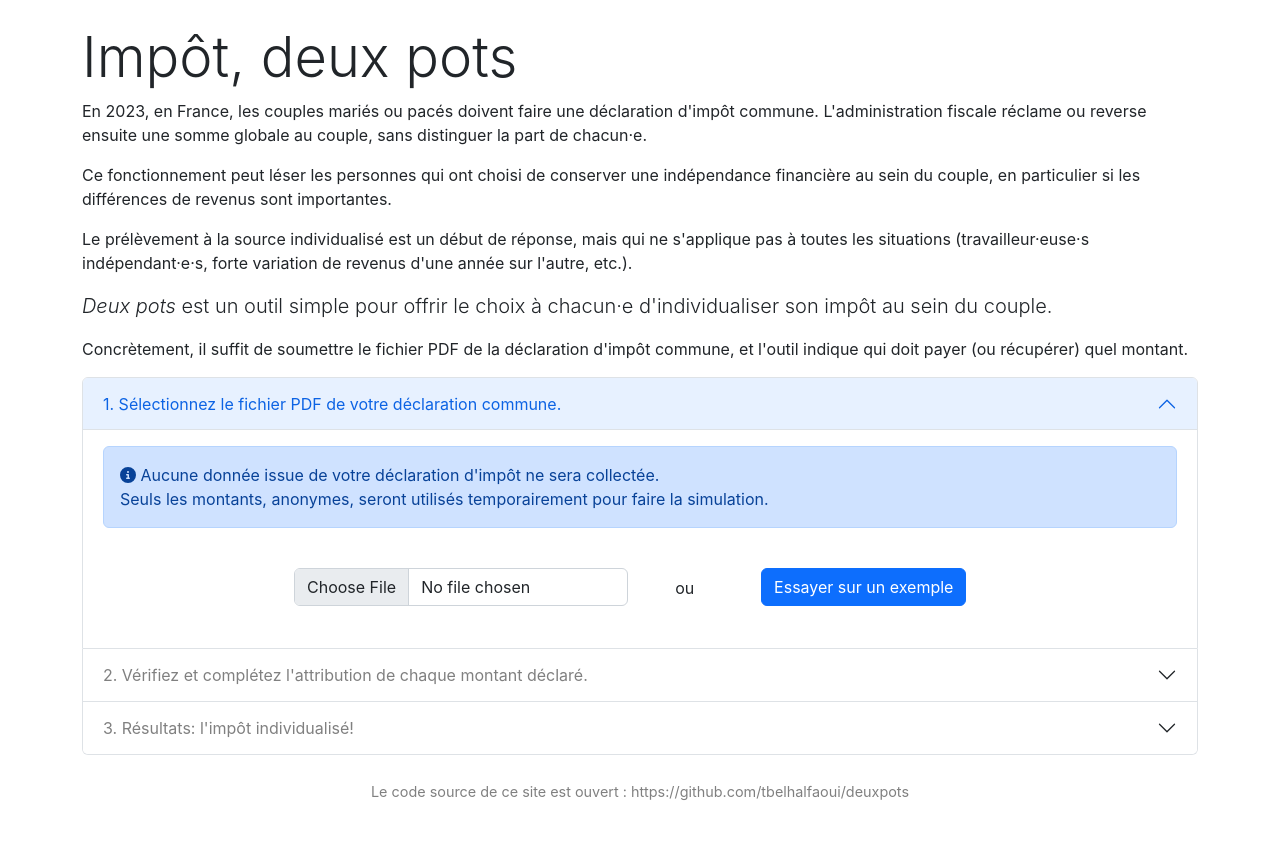
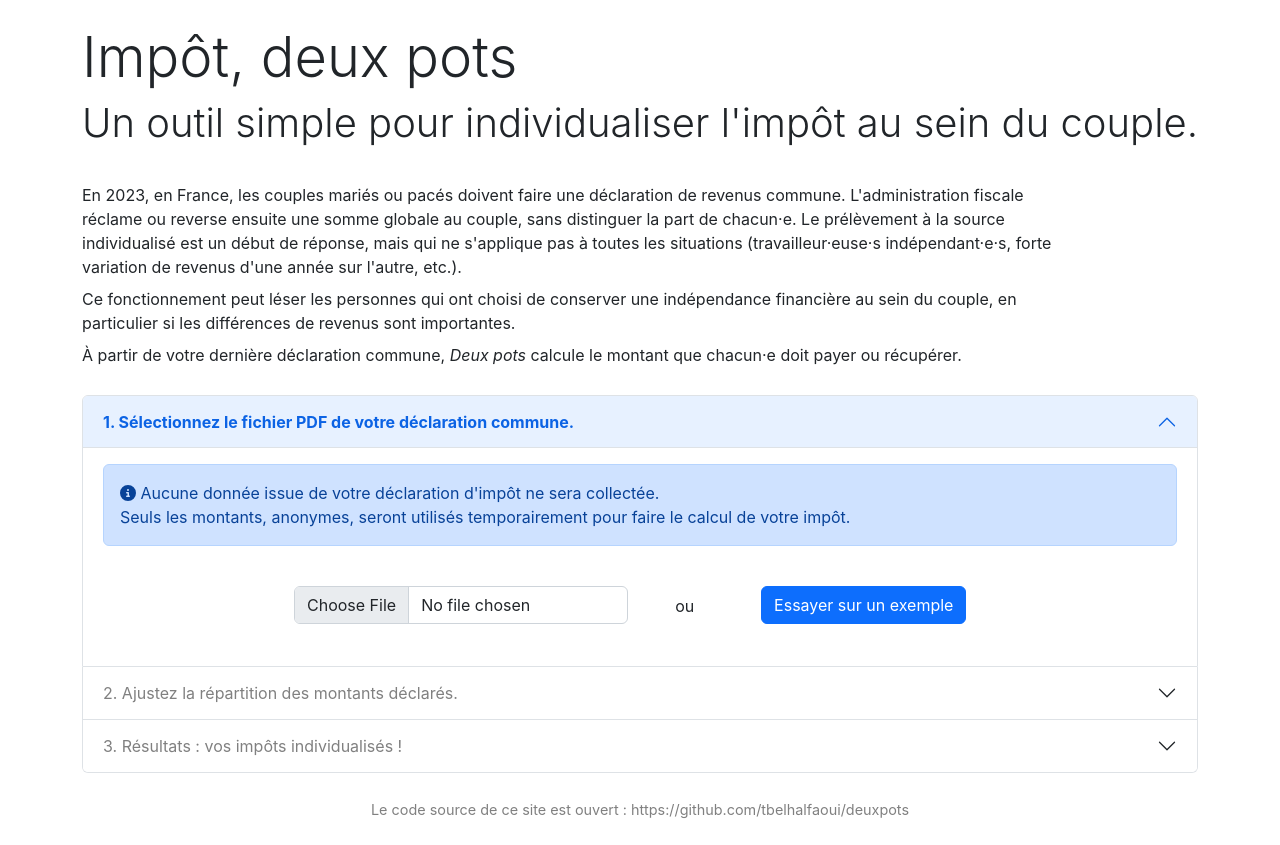
Before and after one commit to tbelhalfaoui/deuxpots, a React (Create React App) app in the folder frontend/: page / in a window 1280 px wide. Built offline with nearby package versions, Linux system fonts and the light colour scheme.

Commit message:
Update header text (bis)

```diff
--- a/frontend/src/App.js
+++ b/frontend/src/App.js
@@ -1,8 +1,8 @@
 import React, { useState } from "react"
+import { Accordion, AccordionStepItem } from './components/Accordion';
+import './App.css';
 import { Header } from './components/Header.js'
 import { PdfSubmitForm } from './components/PdfSubmitForm.js'
-import { Accordion, AccordionStepItem } from './components/Accordion';
-import './App.css';
 import { TaxBoxesPanel } from "./components/TaxBoxesPanel.js";
 import { ResultsPanel } from "./components/ResultsPanel.js";
 
@@ -22,12 +22,12 @@ function App() {
           itemStep={1} currentStep={step} maxCurrentStep={maxStep} setStep={setStep}>
             <PdfSubmitForm setBoxes={setBoxes} setStep={(s) => setStep(s) || setMaxStep(s)} setWarnings={setWarnings} />
           </AccordionStepItem>
-          <AccordionStepItem title="2. Vérifiez et complétez l'attribution de chaque montant déclaré."
+          <AccordionStepItem title="2. Ajustez la répartition des montants déclarés."
           itemStep={2} currentStep={step} maxCurrentStep={maxStep} setStep={setStep}>
             <TaxBoxesPanel boxes={boxes} setBoxes={setBoxes} setStep={(s) => setStep(s) || setMaxStep(s)}
             setIndividualizedResults={setIndividualizedResults} warnings={warnings} />
           </AccordionStepItem>
-          <AccordionStepItem title="3. Résultats: l'impôt individualisé!"
+          <AccordionStepItem title="3. Résultats&nbsp;: vos impôts individualisés&nbsp;!"
           itemStep={3} currentStep={step} maxCurrentStep={maxStep} setStep={setStep}>
             <ResultsPanel results={individualizedResults} />
           </AccordionStepItem>
--- a/frontend/src/components/Accordion.js
+++ b/frontend/src/components/Accordion.js
@@ -9,7 +9,7 @@ export const AccordionItem = ({ title, name, isExpanded, onExpand, enabled, chil
         <h2 className="accordion-header" id={`heading-${name}`}>
             <button className={`accordion-button ${(!isExpanded) && "collapsed"}`} type="button" data-bs-toggle="collapse"
             aria-expanded={isExpanded} aria-controls={`collapse-${name}`} onClick={onExpand} disabled={!enabled}
-            style={(!enabled) ? {color: 'gray'} : {'': 'bold'}}>
+            style={(!enabled) ? {color: 'gray'} : {fontWeight: 'bold'}}>
                 {title}
             </button>
         </h2>
--- a/frontend/src/components/Header.js
+++ b/frontend/src/components/Header.js
@@ -1,27 +1,27 @@
 export const Header = () => (
     <div className="jumbotron">
       <h1 className="display-4">Impôt, deux pots</h1>
-      <p>
-        En 2023, en France, les couples mariés ou pacés doivent faire une déclaration d'impôt commune.
+      <h2 className="display-6">
+          Un outil simple pour individualiser l'impôt au sein du couple.
+      </h2>
+      <div class="container py-4 px-0">
+        <div class="row col-12 col-xl-11">
+          <p class="my-1">
+            En 2023, en France, les couples mariés ou pacés doivent faire une déclaration de revenus commune.
             L'administration fiscale réclame ou reverse ensuite une somme globale au couple, sans distinguer
             la part de chacun·e.
+            Le prélèvement à la source individualisé est un début de réponse, mais qui ne s'applique pas à toutes
+            les situations (travailleur·euse·s indépendant·e·s, forte variation de revenus d'une année sur l'autre, etc.).
           </p>
-      <p>
+          <p class="my-1">
             Ce fonctionnement peut léser les personnes qui ont choisi de conserver une indépendance
             financière au sein du couple, en particulier si les différences de revenus sont importantes.
           </p>
-      <div>
-        <p>
-          Le prélèvement à la source individualisé est un début de réponse, mais qui ne s'applique pas à toutes
-          les situations (travailleur·euse·s indépendant·e·s, forte variation de revenus d'une année sur l'autre, etc.).
-        </p>
-        <p className="lead">
-          <i>Deux pots</i> est un outil simple pour offrir le choix à chacun·e d'individualiser son impôt au sein du couple.
-        </p>
-        <p>
-          Concrètement, il suffit de soumettre le fichier PDF de la déclaration d'impôt commune, et l'outil indique qui
-          doit payer (ou récupérer) quel montant.
+          <p class="my-1">
+            À partir de votre dernière déclaration commune, <i>Deux pots</i> calcule le montant que
+            chacun·e doit payer ou récupérer.
           </p>
         </div>
       </div>
+    </div>
 )
--- a/frontend/src/components/PdfSubmitForm.js
+++ b/frontend/src/components/PdfSubmitForm.js
@@ -59,7 +59,7 @@ export const PdfSubmitForm = ({setBoxes, setStep, isError, setWarnings}) => {
           <ErrorMessage error={errorMsg} />
           <div className="alert alert-primary" role="alert">
               <FontAwesomeIcon icon={faCircleInfo} /> Aucune donnée issue de votre déclaration d'impôt ne sera collectée.<br/>
-              Seuls les montants, anonymes, seront utilisés temporairement pour faire la simulation.
+              Seuls les montants, anonymes, seront utilisés temporairement pour faire le calcul de votre impôt.
           </div>
           <div className="container py-4 text-center" id="containerStep1">
             <div className="row justify-content-center">
--- a/frontend/src/components/ResultsPanel.js
+++ b/frontend/src/components/ResultsPanel.js
@@ -26,7 +26,7 @@ export const ResultCard = ({ results, partnerIndex }) =>
                     (<ResultRow label="Reste à payer aux impôts" fieldName="remains_to_pay" partnerIndex={partnerIndex}
                     results={results} style={{fontSize: '1.5em'}} />)}
                 {(results.partners[partnerIndex].remains_to_get_back && results.partners[1 - partnerIndex].remains_to_pay) &&
-                    (<ResultRow label="Reste à récupérer auprès de l'autre co-déclarant·e" fieldName="remains_to_get_back" partnerIndex={partnerIndex}
+                    (<ResultRow label="Reste à récupérer auprès de votre co-déclarant·e" fieldName="remains_to_get_back" partnerIndex={partnerIndex}
                     results={results} style={{fontSize: '1.5em'}} />)}
                  {(results.partners[partnerIndex].remains_to_get_back && results.partners[1 - partnerIndex].remains_to_get_back) &&
                     (<ResultRow label="Reste à récupérer" fieldName="remains_to_get_back" partnerIndex={partnerIndex}
--- a/frontend/src/components/TaxBoxesPanel.js
+++ b/frontend/src/components/TaxBoxesPanel.js
@@ -1,4 +1,6 @@
 import { useState } from "react"
+import { FontAwesomeIcon } from "@fortawesome/react-fontawesome";
+import { faCircleInfo } from "@fortawesome/free-solid-svg-icons";
 import { TaxBox } from './TaxBox.js'
 import { SubmitButton } from './SubmitButton.js'
 import { ErrorMessage, WarningMessage } from "./Alert.js";
@@ -143,9 +145,14 @@ export const TaxBoxesPanel = ({ boxes, setBoxes, setStep, setIndividualizedResul
                         <span className="sr-only"></span>
                     </div>
                 </div>)}
+                <div className="alert alert-primary" role="alert">
+                    <FontAwesomeIcon icon={faCircleInfo} /> Les données suivantes ont été extraites de votre déclaration
+                    de revenus. Merci de vérifier qu'elles sont correctes.<br/>
+                    Les cases en rouge sont à compléter en indiquant la répartition entre les déclarant·e·s.
+                </div>
                 <div>
                     <div>
-                        <div className="py-1">
+                        <div className="py-0">
                             <hr/>
                         </div>
                         {boxes.map((box, boxIndex) => (
```
Also changed, not shown: 2 other files (tests, documents, lock files or other folders). Lines whose indentation alone changed are shown as unchanged.
